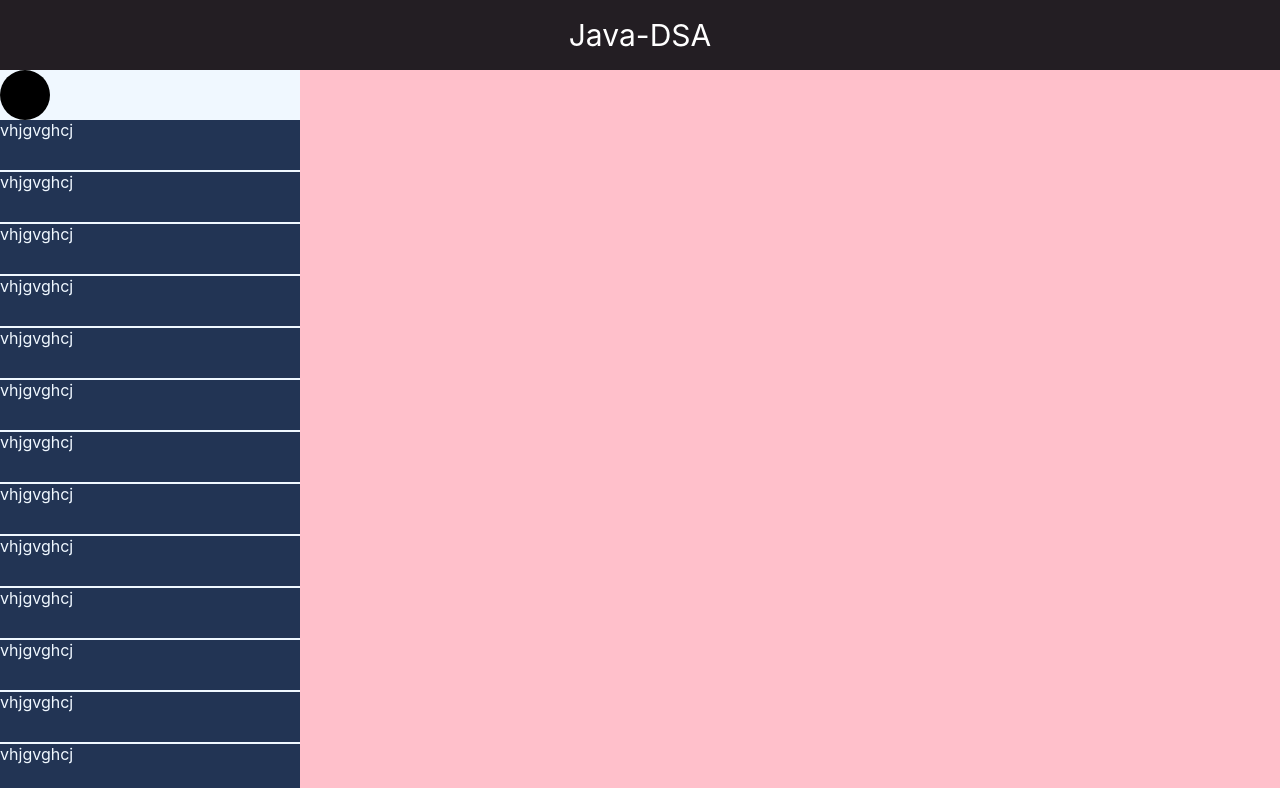
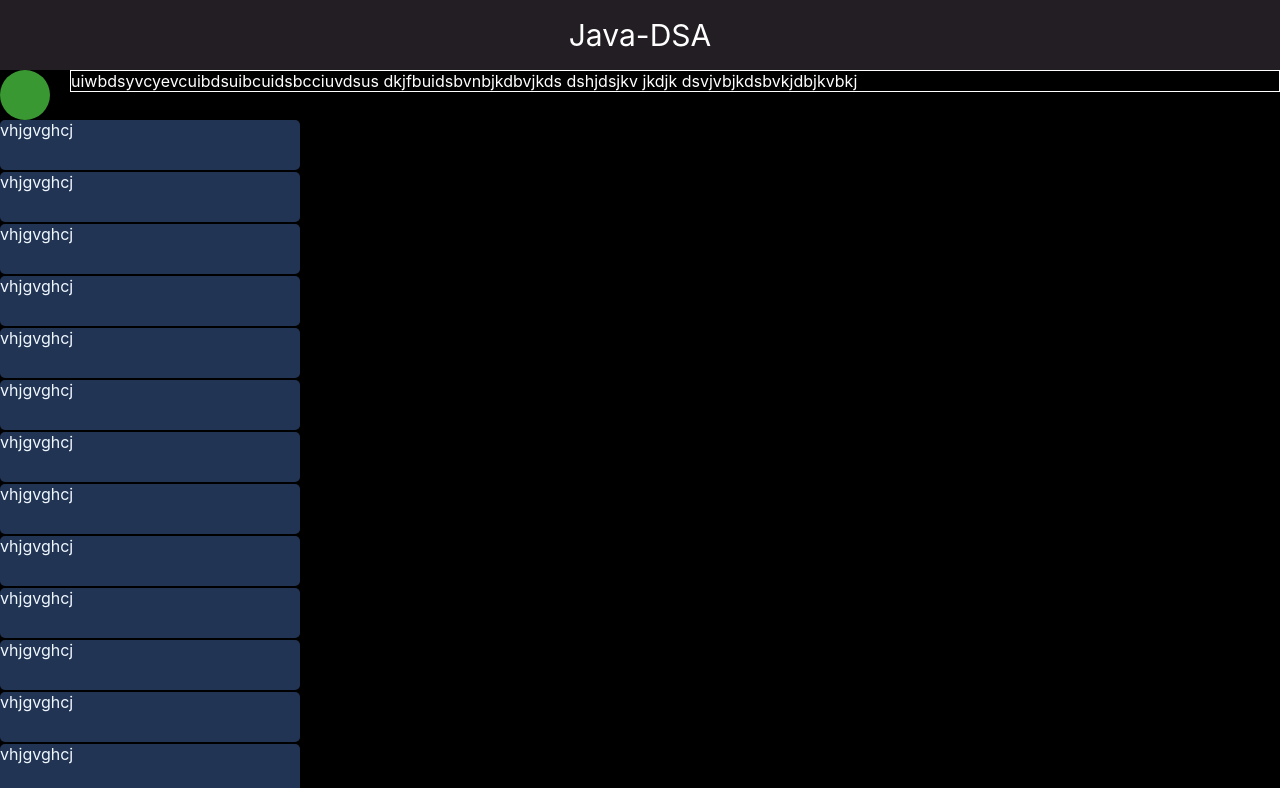
Before and after one commit to thugperfect/Java-Dsa-Problems, a React (Create React App) app: page / in a window 1280 px wide. Shown: the top 788 px of the page. Built offline with nearby package versions, Linux system fonts and the light colour scheme.

Commit message:
new styles for body...

```diff
--- a/src/App.js
+++ b/src/App.js
@@ -12,7 +12,10 @@ function App() {
 
       <div className='App'>
       <Navbar/>
-      <div className="body"></div>
+      <div className="body">uiwbdsyvcyevcuibdsuibcuidsbcciuvdsus
+      dkjfbuidsbvnbjkdbvjkds
+      dshjdsjkv jkdjk
+      dsvjvbjkdsbvkjdbjkvbkj</div>
       </div>
 
     </div>
--- a/src/styles/App.css
+++ b/src/styles/App.css
@@ -15,6 +15,8 @@
 
 .body{
   width: 100%;
-  min-height: 100vh;
-  background-color:pink;
+height: 100%;
+margin-left: 70px;
+color: white;
+border: 1px solid;
 }
--- a/src/styles/navbar.css
+++ b/src/styles/navbar.css
@@ -9,7 +9,7 @@
     .navbar-wrapper-change{
       width: 300px;
     height: 100vh;
-    background-color: aliceblue;
+    background-color: rgba(240, 248, 255, 0);
     position: absolute;
 
     }
@@ -17,7 +17,7 @@
 
         width: 50px;
         height: 50px;
-        background-color: black;
+        background-color: rgb(57, 152, 50);
         border-radius: 100%;
 
       }
@@ -28,6 +28,7 @@
         margin-bottom: 2px;
         background-color: #223454;
         color: aliceblue;
+        border-radius: 5px;
       }
 
       .hide{
```
